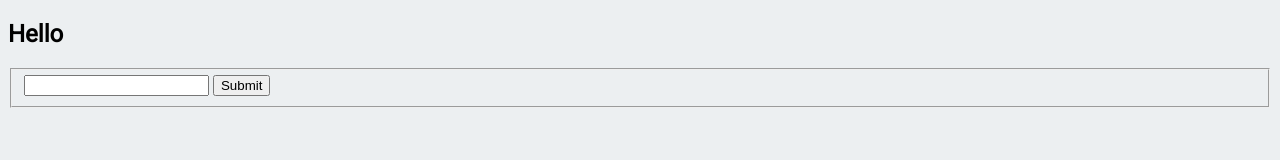
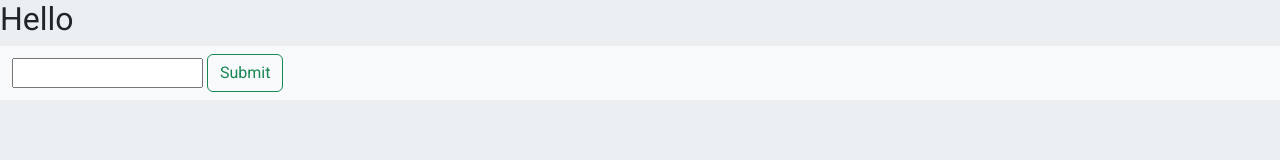
Before and after one commit to skentala/Week4_project, a website built with Parcel: page index.html in a window 1280 px wide. Built offline with nearby package versions, Linux system fonts and the light colour scheme.

Commit message:
Update 4 files

```diff
--- a/index.html
+++ b/index.html
@@ -8,16 +8,21 @@
 	<meta charset="UTF-8" />
 	<meta name="viewport" content="width=device-width, initial-scale=1.0">
 	<style>@import url('https://fonts.googleapis.com/css2?family=Roboto&display=swap');</style>
+	<link href="https://cdn.jsdelivr.net/npm/bootstrap@5.2.3/dist/css/bootstrap.min.css" rel="stylesheet" integrity="sha384-rbsA2VBKQhggwzxH7pPCaAqO46MgnOM80zW1RWuH61DGLwZJEdK2Kadq2F9CUG65" crossorigin="anonymous">
+	<script src="https://cdn.jsdelivr.net/npm/bootstrap@5.2.3/dist/js/bootstrap.bundle.min.js" integrity="sha384-kenU1KFdBIe4zVF0s0G1M5b4hcpxyD9F7jL+jjXkk+Q2h455rYXK/7HAuoJl+0I4" crossorigin="anonymous"></script>
 </head>
 
 <body>
 	<div id="app"></div>
 	<h2>Hello</h2>
-	<fieldset>
-		<input type ="text" id = "input-show"></input>
-		<button id = "submit-data">Submit</button>
-		<!--   https://api.tvmaze.com/search/shows?q=   -->
-	</fieldset>
+	<nav class="navbar bg-light">
+		<div class="container-fluid">
+			<form>
+				<input type ="text" id = "input-show"></input>
+				<button class="btn btn-outline-success me-2" id = "submit-data">Submit</button>
+			</form>
+		</div>
+	</nav>
 	<div id = "data"></div>
 	<script src="src/index.js">
 	</script>
```
Also changed, not shown: dist/index.html, 1 other file.
